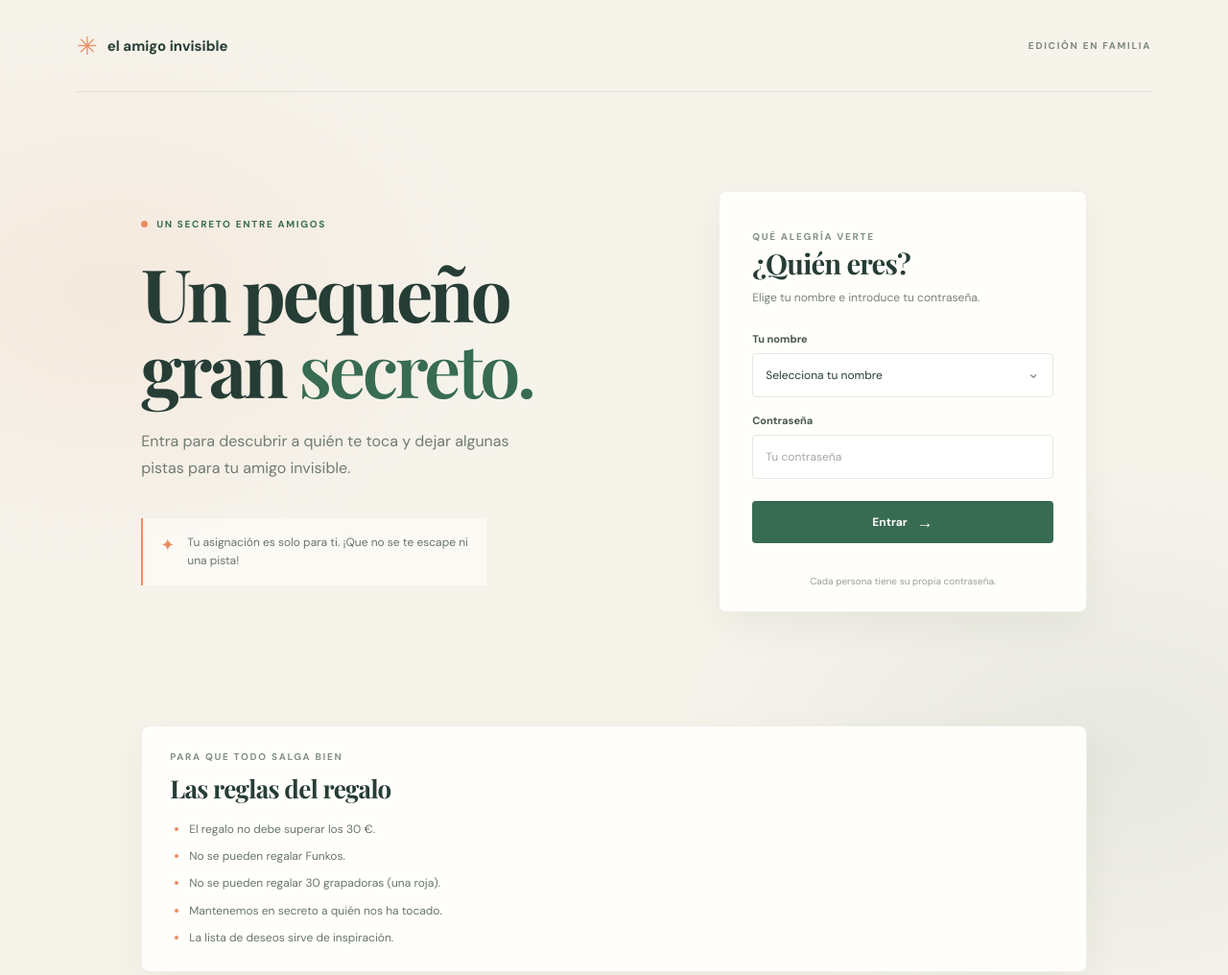
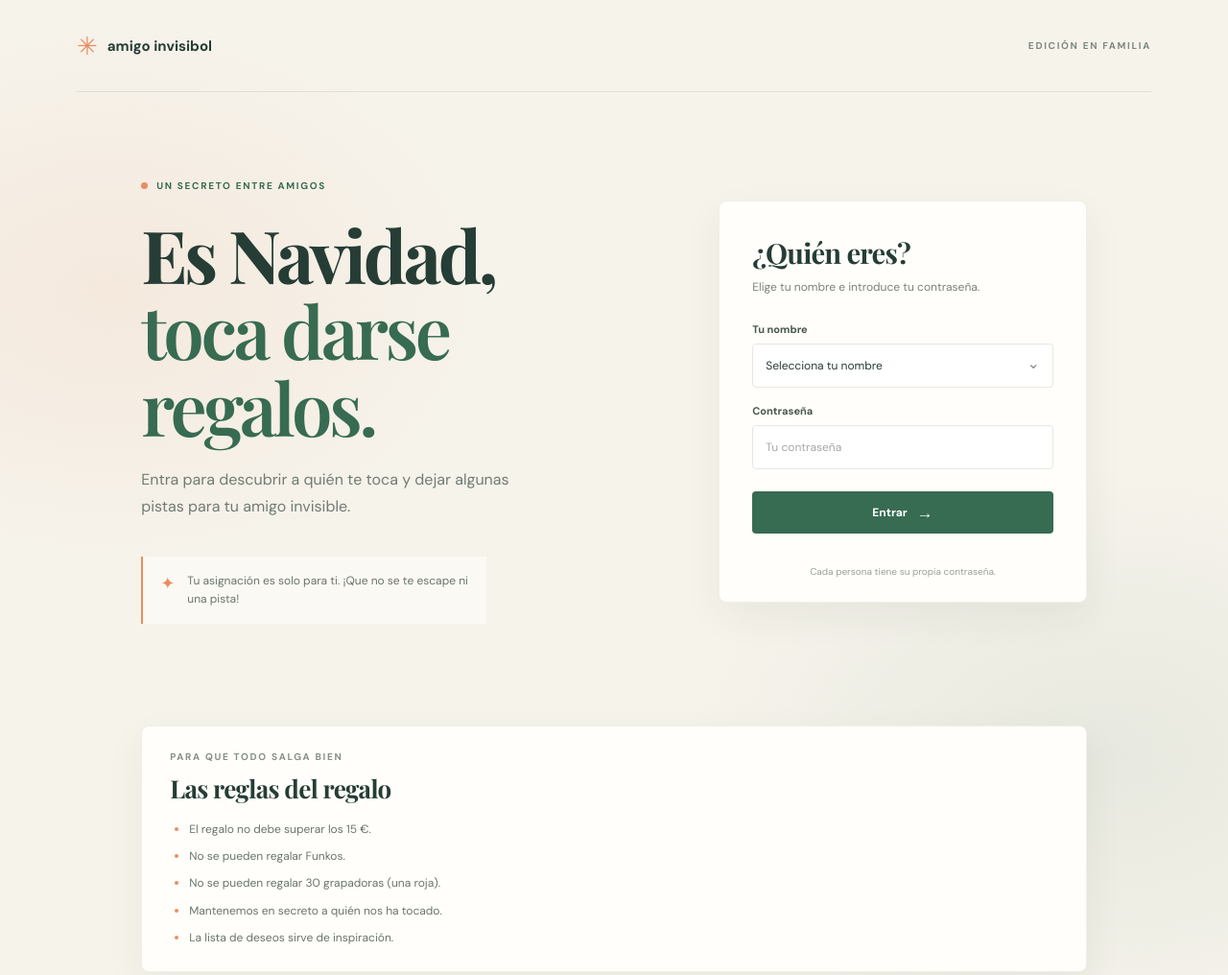
Before and after one commit to marcserna/amigo-invisible, a plain HTML site: page index.html in a window 1280 px wide. Shown: the top 1016 px of the page at 96% size. Drawn offline with nearby package versions, Linux system fonts and the light colour scheme; a script that the page names is missing.

Commit message:
Add files via upload

```diff
--- a/index.html
+++ b/index.html
@@ -20,7 +20,7 @@
       <header class="site-header">
         <a class="brand" href="./" aria-label="Amigo invisible, inicio">
           <span class="brand-mark" aria-hidden="true">✳</span>
-          <span>el amigo invisible</span>
+          <span>amigo invisibol</span>
         </a>
         <span class="edition">EDICIÓN EN FAMILIA</span>
       </header>
@@ -28,7 +28,7 @@
       <section id="login-view" class="login-layout" aria-labelledby="welcome-title">
         <div class="welcome-copy">
           <p class="eyebrow"><span class="eyebrow-dot"></span> UN SECRETO ENTRE AMIGOS</p>
-          <h1 id="welcome-title">Un pequeño<br />gran <em>secreto.</em></h1>
+          <h1 id="welcome-title">Es Navidad,<br /><em>toca darse regalos.</em></h1>
           <p class="intro">
             Entra para descubrir a quién te toca y dejar algunas pistas para tu amigo invisible.
           </p>
@@ -40,7 +40,6 @@
 
         <form id="login-form" class="card login-card">
           <div class="card-heading">
-            <span class="card-kicker">QUÉ ALEGRÍA VERTE</span>
             <h2>¿Quién eres?</h2>
             <p>Elige tu nombre e introduce tu contraseña.</p>
           </div>
@@ -81,7 +80,7 @@
         <p class="card-kicker">PARA QUE TODO SALGA BIEN</p>
         <h2 id="public-rules-title">Las reglas del regalo</h2>
         <ul class="rules-list">
-          <li>El regalo no debe superar los 30 €.</li>
+          <li>El regalo no debe superar los 15 €.</li>
           <li>No se pueden regalar Funkos.</li>
           <li>No se pueden regalar 30 grapadoras (una roja).</li>
           <li>Mantenemos en secreto a quién nos ha tocado.</li>
@@ -148,7 +147,7 @@
         <details class="rules-dropdown">
           <summary><span aria-hidden="true">✦</span> Las reglas del regalo</summary>
           <ul class="rules-list">
-            <li>El regalo no debe superar los 30 €.</li>
+            <li>El regalo no debe superar los 15 €.</li>
             <li>No se pueden regalar Funkos.</li>
             <li>No se pueden regalar 30 grapadoras (una roja).</li>
             <li>Mantenemos en secreto a quién nos ha tocado.</li>
```
